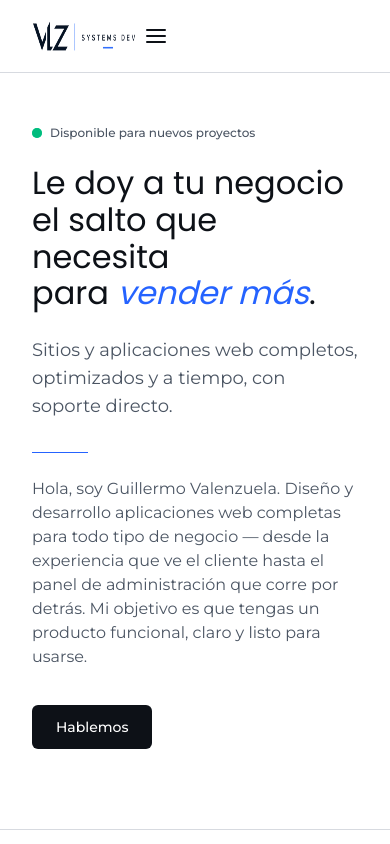
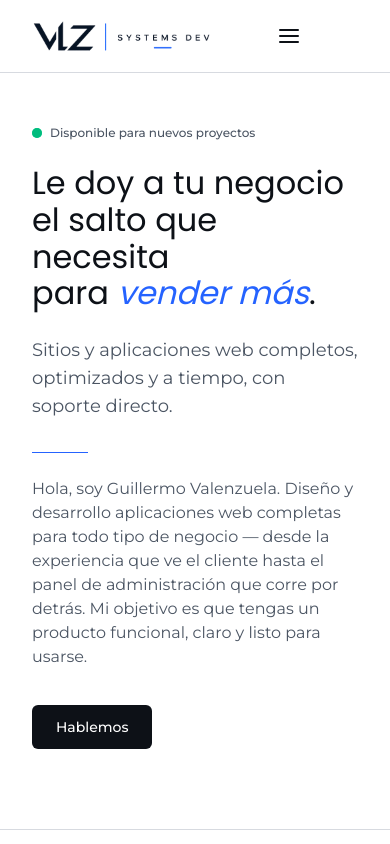
Before and after one commit to guilleandy29/vlz-systems-dev-portfolio, a website: page index.html in a window 390 px wide. Shown: the top 844 px of the page. Drawn offline with Linux system fonts and the light colour scheme.

Commit message:
Arreglar aspect ratio del logo y auto-hospedar fuentes para reducir FCP/LCP en Mobile
- nav ahora solo usa w-full en >=640px (sm:), evitando que aplaste el logo en mobile
  al competir por espacio en el flex row (el nav queda vacio/oculto en esa resolucion)
- Fuentes Poppins/Montserrat auto-hospedadas en assets/fonts (subset latin, 7 archivos
  woff2, ~88KB total), eliminando las dependencias externas a fonts.googleapis.com y
  fonts.gstatic.com del critical path

Co-Authored-By: Claude Sonnet 5 <noreply@anthropic.com>

```diff
--- a/index.html
+++ b/index.html
@@ -22,11 +22,6 @@
 <meta name="twitter:image" content="https://vlz-systems-dev.vercel.app/assets/og-image.png">
 
 <link rel="icon" type="image/png" href="assets/favicon.png">
-<link rel="preconnect" href="https://fonts.googleapis.com">
-<link rel="preconnect" href="https://fonts.gstatic.com" crossorigin>
-<link rel="preload" as="style" href="https://fonts.googleapis.com/css2?family=Poppins:wght@400;500;600;700&family=Montserrat:wght@400;500;600&display=swap">
-<link href="https://fonts.googleapis.com/css2?family=Poppins:wght@400;500;600;700&family=Montserrat:wght@400;500;600&display=swap" rel="stylesheet" media="print" onload="this.media='all'">
-<noscript><link href="https://fonts.googleapis.com/css2?family=Poppins:wght@400;500;600;700&family=Montserrat:wght@400;500;600&display=swap" rel="stylesheet"></noscript>
 <link rel="stylesheet" href="assets/tailwind.css">
 <script type="application/ld+json">
 {
@@ -61,7 +56,7 @@
         <svg id="menuIconOpen" class="w-6 h-6" viewBox="0 0 24 24" fill="none" stroke="currentColor" stroke-width="2" stroke-linecap="round" stroke-linejoin="round"><line x1="3" y1="6" x2="21" y2="6"/><line x1="3" y1="12" x2="21" y2="12"/><line x1="3" y1="18" x2="21" y2="18"/></svg>
         <svg id="menuIconClose" class="w-6 h-6 hidden" viewBox="0 0 24 24" fill="none" stroke="currentColor" stroke-width="2" stroke-linecap="round" stroke-linejoin="round"><line x1="18" y1="6" x2="6" y2="18"/><line x1="6" y1="6" x2="18" y2="18"/></svg>
       </button>
-      <nav class="w-full">
+      <nav class="sm:w-full">
         <ul class="hidden sm:flex flex-wrap justify-center gap-x-3 gap-y-1 sm:gap-x-9 text-xs sm:text-sm text-inksoft whitespace-nowrap" id="navLinks">
           <li><a href="#top" class="hover:text-ink transition-colors">Inicio</a></li>
           <li><a href="#about" class="hover:text-ink transition-colors">Sobre mí</a></li>
--- a/src/input.css
+++ b/src/input.css
@@ -1,4 +1,54 @@
 @import "tailwindcss";
+
+@font-face {
+  font-family: 'Poppins';
+  font-style: normal;
+  font-weight: 400;
+  font-display: swap;
+  src: url('fonts/poppins-400.woff2') format('woff2');
+}
+@font-face {
+  font-family: 'Poppins';
+  font-style: normal;
+  font-weight: 500;
+  font-display: swap;
+  src: url('fonts/poppins-500.woff2') format('woff2');
+}
+@font-face {
+  font-family: 'Poppins';
+  font-style: normal;
+  font-weight: 600;
+  font-display: swap;
+  src: url('fonts/poppins-600.woff2') format('woff2');
+}
+@font-face {
+  font-family: 'Poppins';
+  font-style: normal;
+  font-weight: 700;
+  font-display: swap;
+  src: url('fonts/poppins-700.woff2') format('woff2');
+}
+@font-face {
+  font-family: 'Montserrat';
+  font-style: normal;
+  font-weight: 400;
+  font-display: swap;
+  src: url('fonts/montserrat-400.woff2') format('woff2');
+}
+@font-face {
+  font-family: 'Montserrat';
+  font-style: normal;
+  font-weight: 500;
+  font-display: swap;
+  src: url('fonts/montserrat-500.woff2') format('woff2');
+}
+@font-face {
+  font-family: 'Montserrat';
+  font-style: normal;
+  font-weight: 600;
+  font-display: swap;
+  src: url('fonts/montserrat-600.woff2') format('woff2');
+}
 
 @theme {
   --color-paper: #FFFFFF;
```
Also changed, not shown: 404.html (+0 -5 lines), assets/fonts/montserrat-400.woff2 (added), assets/fonts/montserrat-500.woff2 (added), assets/fonts/montserrat-600.woff2 (added), assets/fonts/poppins-400.woff2 (added), assets/fonts/poppins-500.woff2 (added), assets/fonts/poppins-600.woff2 (added), assets/fonts/poppins-700.woff2 (added), assets/tailwind.css.
